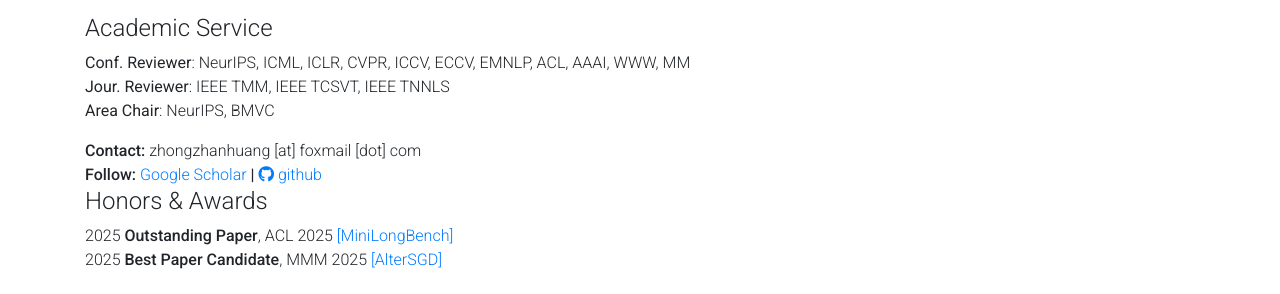
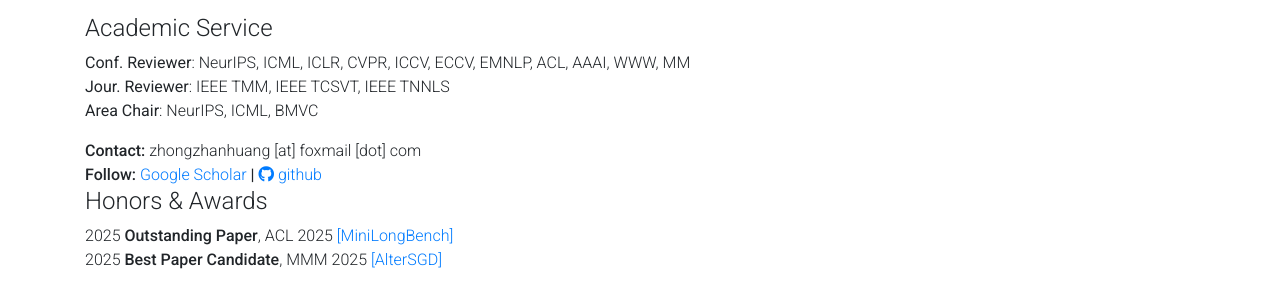
Before and after one commit to dedekinds/dedekinds.github.io, a Jekyll site: the page built from _pages/about.md, in a window 1280 px wide and 900 px high. Shown: the part 288-582 px from the top of the window. Built offline with Jekyll 4.4.1, drawn with Linux system fonts in a browser that asks for light colours; nearby versions of some CDN libraries; full-size pictures stand in for the smaller copies a plugin makes; library files that are not in the unit come from our copies; comment, search, counter and statistics services are not loaded; a style sheet for code colours, icons or effects is not loaded.

Commit message:
Update about.md

```diff
--- a/_pages/about.md
+++ b/_pages/about.md
@@ -42,7 +42,7 @@ My research interest is GenAI's 3E (Enhancement – Evaluation – Efficiency).
   <h4>Academic Service</h4>
   <b>Conf. Reviewer</b>: NeurIPS, ICML, ICLR, CVPR, ICCV, ECCV, EMNLP, ACL, AAAI, WWW, MM<br/>
   <b>Jour. Reviewer</b>: IEEE TMM, IEEE TCSVT, IEEE TNNLS<br/>
-  <b>Area Chair</b>: NeurIPS, BMVC
+  <b>Area Chair</b>: NeurIPS, ICML, BMVC
 <br>
 
  <!--  <strong style="color:red;">I plan to search for a full-time research/applied scientist/postdoc position. Please feel free to contact me at huangzhzh23@mail2.sysu.edu.cn!</strong> <img src="https://github.com/dedekinds/dedekinds.github.io/raw/main/_pages/star.gif" width="30">-->
```
